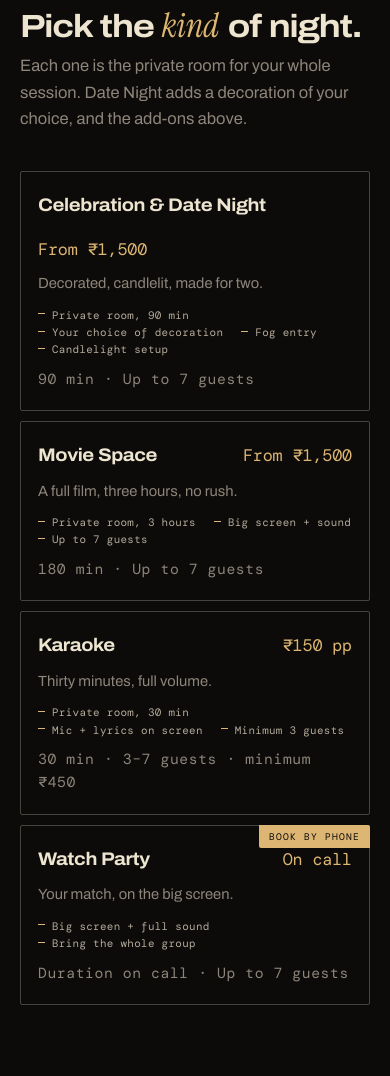
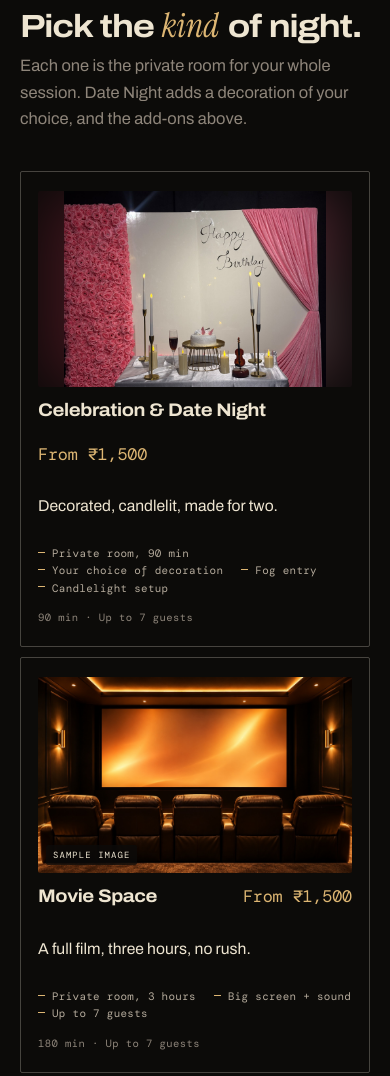
Before and after one commit to SUPREME-AKASH-DEVELOPER/Yourspace, an Astro site: page /tickets in a window 390 px wide. Shown: the part 4704-5780 px from the top of the page. Built offline with nearby package versions, Linux system fonts and the light colour scheme; Astro itself is replaced by a stand-in of ours.

Commit message:
Pictures for Movie Space, Karaoke and Watch Party
At Tanishk's request (22 Nov 2026): AI-generated pictures, badged "Sample
image", for the three setups that had drawn cards: a private cinema for
Movie Space, a gold microphone in a purple lounge for Karaoke, friends
cheering at a big screen for Watch Party. They show on the booking flow's
setup cards and on the tickets page, where each package card now has a
picture; Date Night uses our own rose-room photograph. A real photograph
saved as setup-<id>.jpg replaces a sample in both places.

Watch Party now says it is booked by phone for now, not "opening soon".

Co-Authored-By: Claude Opus 5.5 <noreply@anthropic.com>

```diff
--- a/src/components/PackageCards.astro
+++ b/src/components/PackageCards.astro
@@ -1,6 +1,18 @@
 ---
-/** The setups you book, from the same data the flow charges, so the two can't drift. */
+/**
+ * The setups you book, from the same data the flow charges, so the two can't drift.
+ *
+ * Each card shows the same picture as that setup's card in the booking flow:
+ * a photograph dropped in src/assets/booking/ as setup-<id>.jpg (or a stand-in
+ * named setup-<id>.sample.jpg, which carries a "Sample image" badge), and for
+ * Date Night our own decorated room. Shown whole over a blurred copy of itself.
+ */
+import { Image } from 'astro:assets';
+import type { ImageMetadata } from 'astro';
 import { setups, setupPrice, ROOM_BASE } from '../data/booking';
+import room from '../assets/decor/royal-3.jpeg';
+import { backdrop, backdropStyle } from '../lib/backdrop';
+
 const rupee = (n: number) => '₹' + n.toLocaleString('en-IN');
 const priceOf = (id: string) => {
   const s = setups.find((x) => x.id === id)!;
@@ -8,11 +20,35 @@ const priceOf = (id: string) => {
   if (s.perPerson) return `${rupee(s.perPerson)} pp`;
   return `From ${rupee(setupPrice(id, s.minGuests).amount ?? ROOM_BASE)}`;
 };
+
+type Pic = { src: ImageMetadata; sample: boolean };
+const pics: Record<string, Pic> = { date: { src: room, sample: false } };
+const dropped = import.meta.glob<{ default: ImageMetadata }>('../assets/booking/setup-*.{jpg,jpeg,png,webp}', { eager: true });
+for (const [path, mod] of Object.entries(dropped)) {
+  const base = path.split('/').pop()!.replace(/\.[^.]+$/, '');
+  const sample = base.endsWith('.sample');
+  const id = base.replace(/^setup-/, '').replace(/\.sample$/, '');
+  // a real photograph always wins over a stand-in
+  if (!pics[id] || (pics[id].sample && !sample) || (id === 'date' && !sample)) pics[id] = { src: mod.default, sample };
+}
+const bgs = Object.fromEntries(await Promise.all(
+  Object.entries(pics).map(async ([id, p]) => [id, await backdrop(p.src)] as const)));
 ---
 <div class="pkgs">
-  {setups.map((s) => (
-    <div class="pkg reveal">
+  {setups.map((s) => {
+    const pic = pics[s.id];
+    return (
+      <div class={`pkg reveal${pic ? ' has-media' : ''}`}>
         {s.closed && <span class="pkg-tag">Book by phone</span>}
+        {pic && (
+          <span class="pkg-media">
+            <span class="fit-bg" aria-hidden="true" style={backdropStyle(bgs[s.id])}></span>
+            <Image src={pic.src} alt={`${s.name}: ${s.tagline}${pic.sample ? ' (sample image)' : ''}`}
+                   widths={[320, 640]} sizes="(max-width: 720px) 90vw, 300px" loading="lazy" />
+            {pic.sample && <span class="vis-sample">Sample image</span>}
+          </span>
+        )}
+        <div class="pkg-body">
           <span class="pkg-top">
             <strong>{s.name}</strong><span class="pkg-price num">{priceOf(s.id)}</span>
           </span>
@@ -24,5 +60,7 @@ const priceOf = (id: string) => {
             {s.perPerson && ` · minimum ${rupee(s.perPerson * s.minGuests)}`}
           </p>
         </div>
-  ))}
       </div>
+    );
+  })}
+</div>
--- a/src/data/booking.ts
+++ b/src/data/booking.ts
@@ -426,7 +426,7 @@ export const setups: Setup[] = [
     art: 'stage', minutes: null, minGuests: 1, maxGuests: MAX_GUESTS,
     hasDecor: false, hasAddons: false,
     includes: ['Big screen + full sound', 'Bring the whole group'],
-    closed: 'Opening for online booking soon. Call us and we will set it up.',
+    closed: 'Booked by phone for now. Call us and we will set it up.',
   },
 ];
 
--- a/src/styles/global.css
+++ b/src/styles/global.css
@@ -1065,6 +1065,14 @@ h3{
   background:var(--amber);color:var(--ink);border-radius:0 2px 0 2px;
 }
 .pkg-fine{margin:4px 0 0;font-family:var(--mono);font-size:.66rem;color:var(--grey);letter-spacing:.04em}
+.pkg-body{display:grid;gap:9px;align-content:start}
+/* on the setup cards the duration sits bottom-left, so the sample badge goes top-left */
+.sc-media .vis-sample{top:10px;bottom:auto;left:10px}
+.pkg-media{position:relative;display:block;aspect-ratio:16/10;overflow:hidden;border-radius:2px;background:#0A0908}
+.pkg-media img{position:relative;display:block;width:100%;height:100%;object-fit:contain}
+@media (min-width:720px){
+  .pkg.has-media{grid-template-columns:minmax(0,300px) minmax(0,1fr);align-items:center;column-gap:24px}
+}
 
 
 /* =============================================================
```
Also changed, not shown: src/assets/booking/README.md, src/assets/booking/setup-karaoke.sample.jpg (added), src/assets/booking/setup-movie.sample.jpg (added), src/assets/booking/setup-watch.sample.jpg (added). Lines whose indentation alone changed are shown as unchanged.
